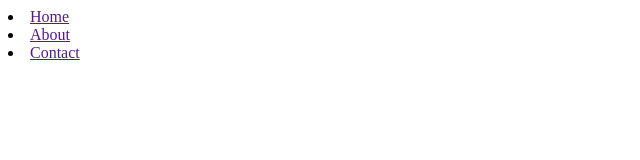
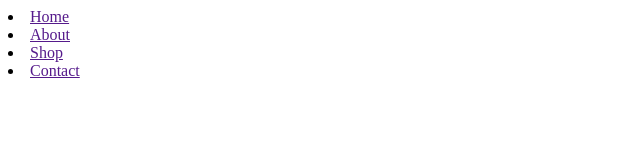
Before and after one commit to Fahim-Chowdhury-Dev/github-learning, a plain HTML site: page index.html in a window 1280 px wide. Shown: the full height of the page, 0-640 px from the left. Drawn offline with Linux system fonts and the light colour scheme.

Commit message:
added shop menu

```diff
--- a/index.html
+++ b/index.html
@@ -10,6 +10,7 @@
   <nav>
     <li><a href="">Home</a></li>
     <li><a href="">About</a></li>
+    <li><a href="">Shop</a></li>
     <li><a href="">Contact</a></li>
   </nav>
 
```
